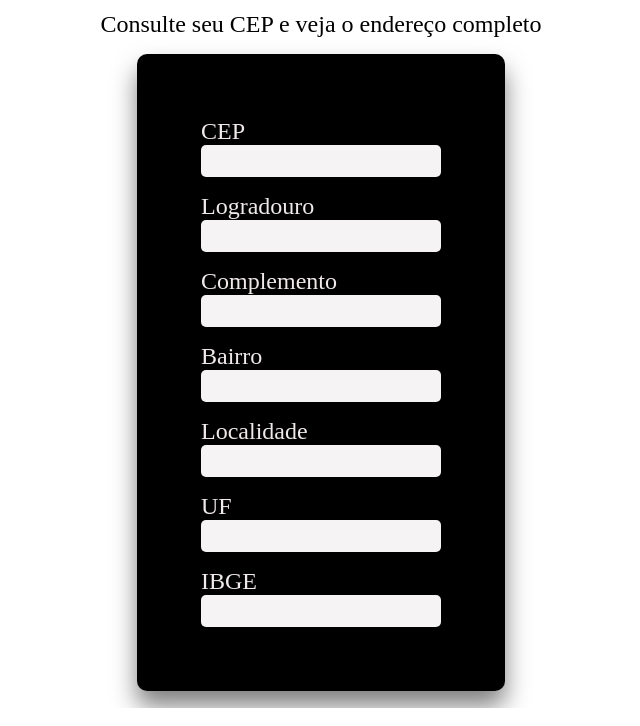
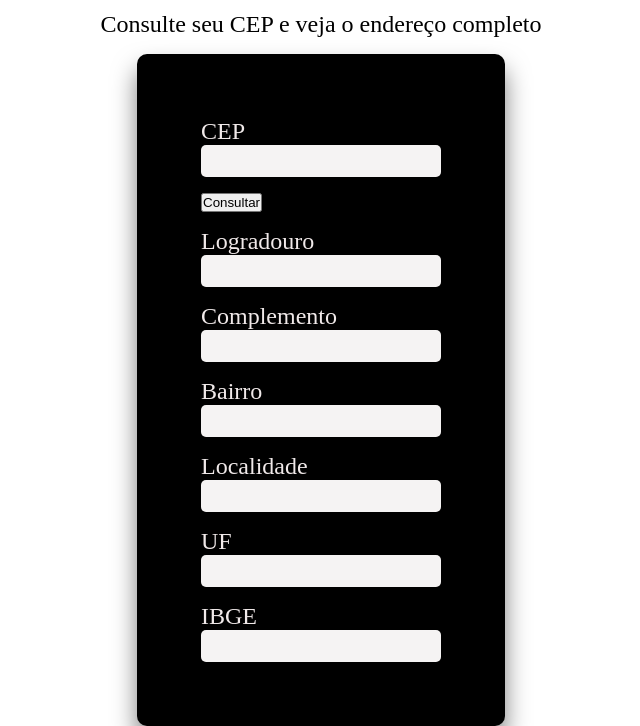
Before and after one commit to thygo10/api2.0, a plain HTML site: page index.html in a window 1280 px wide. Shown: the part 92-818 px from the top of the page, without its empty margins (319-959 px from the left). Drawn offline with Linux system fonts and the light colour scheme.

Commit message:
Update index.html

```diff
--- a/index.html
+++ b/index.html
@@ -16,6 +16,11 @@
       <div class="form-group">
         <label for="cep">CEP</label>
         <input type="text" class="form-control" id="cep" maxlength="9" >
+      </div>
+      <div>
+        <button>
+          Consultar
+        </button>
       </div>
 
       <div class="form-group">
```
